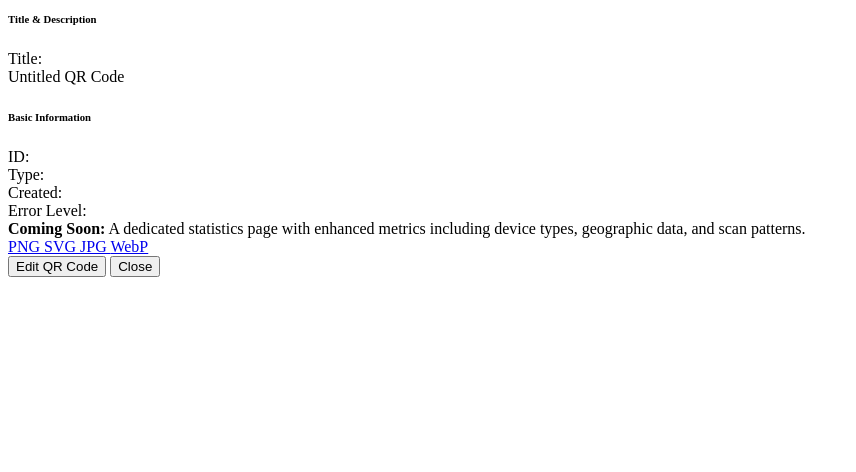
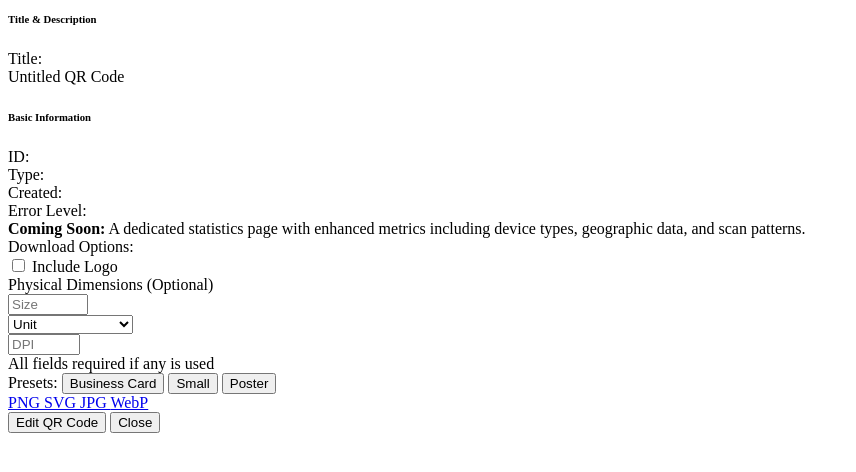
Before and after one commit to gsinghjay/mvp_qr_gen, a FastAPI app: template app/templates/fragments/qr_detail.html in a window 1280 px wide. Shown: the part 272-744 px from the top of the page, without its empty margins (0-856 px from the left). Run offline with FastAPI, Linux system fonts and the light colour scheme; the template is opened without the code that fills it, so the values that code supplies are empty; parts of the project's set-up code (start-up, migrations or seed data) failed here and were passed over; some libraries are stand-ins or nearby versions; grey boxes are pictures that could not be loaded.

Commit message:
feat: add physical dimension inputs to QR details modal

```diff
--- a/app/templates/fragments/qr_detail.html
+++ b/app/templates/fragments/qr_detail.html
@@ -137,9 +137,77 @@
   <div class="alert alert-primary small">
     <i class="bi bi-graph-up me-2"></i> <strong>Coming Soon:</strong> A dedicated statistics page with enhanced metrics including device types, geographic data, and scan patterns.
   </div>
+
+  <!-- Physical Dimensions Card (if provided) -->
+  {% if physical_size is defined and physical_unit is defined and dpi is defined %}
+  <div class="card mb-3">
+    <div class="card-header bg-light">
+      <h6 class="mb-0">Physical Dimensions</h6>
+    </div>
+    <div class="card-body">
+      <div class="row mb-2">
+        <div class="col-4 fw-bold">Size:</div>
+        <div class="col-8">{{ physical_size }} {{ physical_unit }}</div>
+      </div>
+      <div class="row mb-2">
+        <div class="col-4 fw-bold">DPI:</div>
+        <div class="col-8">{{ dpi }}</div>
+      </div>
+      <div class="alert alert-info mb-0 small">
+        <i class="bi bi-info-circle me-2"></i> These physical dimensions will be applied when downloading or viewing the QR code.
+      </div>
+    </div>
+  </div>
+  {% endif %}
 </div>
 
 <div class="modal-footer">
+  <!-- Download Options Section -->
+  <div class="row mb-3 w-100">
+    <div class="col-lg-6">
+      <div class="d-flex align-items-center mb-2">
+        <span class="fw-bold me-3">Download Options:</span>
+      </div>
+      <div class="form-check mb-2">
+        <input type="checkbox" class="form-check-input" id="includeLogo" onchange="updateImageAndDownloadLinks()">
+        <label class="form-check-label" for="includeLogo">Include Logo</label>
+      </div>
+    </div>
+    <div class="col-lg-6">
+      <div class="mb-2">
+        <label class="form-label fw-bold">Physical Dimensions (Optional)</label>
+      </div>
+      <div class="row g-2">
+        <div class="col-4">
+          <input type="number" class="form-control form-control-sm" id="physicalSize" placeholder="Size" min="0.1" max="100" step="0.1" onchange="updateImageAndDownloadLinks()">
+        </div>
+        <div class="col-4">
+          <select class="form-select form-select-sm" id="physicalUnit" onchange="updateImageAndDownloadLinks()">
+            <option value="">Unit</option>
+            <option value="in">Inches (in)</option>
+            <option value="cm">Centimeters (cm)</option>
+            <option value="mm">Millimeters (mm)</option>
+          </select>
+        </div>
+        <div class="col-4">
+          <input type="number" class="form-control form-control-sm" id="dpi" placeholder="DPI" min="72" max="1200" step="1" onchange="updateImageAndDownloadLinks()">
+        </div>
+      </div>
+      <div class="text-muted small mt-1">
+        All fields required if any is used
+      </div>
+      <div class="mt-2">
+        <span class="small me-1">Presets:</span>
+        <button type="button" class="btn btn-sm btn-outline-secondary me-1"
+                onclick="applyPreset(2, 'in', 300)">Business Card</button>
+        <button type="button" class="btn btn-sm btn-outline-secondary me-1"
+                onclick="applyPreset(5, 'cm', 300)">Small</button>
+        <button type="button" class="btn btn-sm btn-outline-secondary"
+                onclick="applyPreset(12, 'in', 300)">Poster</button>
+      </div>
+    </div>
+  </div>
+
   <div class="btn-group me-auto">
     <a href="/api/v1/qr/{{ qr.id }}/image?image_format=png&size=10" id="pngDownload" download="qr-{{ qr.id }}.png" class="btn btn-secondary">
       <i class="bi bi-file-image me-1"></i> PNG
@@ -171,27 +239,82 @@
 </div>
 
 <script>
-  // Update image and download links when logo option changes
-  document.getElementById('includeLogo').addEventListener('change', function() {
-    const logoParam = this.checked ? '&include_logo=true' : '';
-    // When including a logo, always use the highest error correction level
-    const errorParam = this.checked ? '&error_level=h' : '';
-    // Use a larger size when including a logo for better visibility
-    const sizeParam = this.checked ? '&size=20' : '&size=10';
+  // Update image and download links when options change
+  function updateImageAndDownloadLinks() {
+    const logoChecked = document.getElementById('includeLogo').checked;
+    const physicalSize = document.getElementById('physicalSize').value.trim();
+    const physicalUnit = document.getElementById('physicalUnit').value;
+    const dpi = document.getElementById('dpi').value.trim();
+
+    // Base parameters
+    const logoParam = logoChecked ? '&include_logo=true' : '';
+    const errorParam = logoChecked ? '&error_level=h' : '';
+    const sizeParam = logoChecked ? '&size=20' : '&size=10';
+
+    // Check if all physical dimension fields are filled
+    let physicalParams = '';
+    if (physicalSize && physicalUnit && dpi) {
+      physicalParams = `&physical_size=${physicalSize}&physical_unit=${physicalUnit}&dpi=${dpi}`;
+    }
+
+    // Create base URL for each format
+    const basePngUrl = `/api/v1/qr/{{ qr.id }}/image?image_format=png${sizeParam}${logoParam}${errorParam}${physicalParams}`;
+    const baseSvgUrl = `/api/v1/qr/{{ qr.id }}/image?image_format=svg${sizeParam}${logoParam}${errorParam}${physicalParams}`;
+    const baseJpgUrl = `/api/v1/qr/{{ qr.id }}/image?image_format=jpeg${sizeParam}${logoParam}${errorParam}${physicalParams}`;
+    const baseWebpUrl = `/api/v1/qr/{{ qr.id }}/image?image_format=webp${sizeParam}${logoParam}${errorParam}${physicalParams}`;
+
+    // Update image source
+    document.getElementById('qrImage').src = basePngUrl;
 
     // Update error level display
-    document.getElementById('errorLevelDisplay').textContent = this.checked ? 'H (High - for logo)' : '{{ error_level_display }}';
+    document.getElementById('errorLevelDisplay').textContent = logoChecked ? 'H (High - for logo)' : '{{ error_level_display }}';
 
-    // Update the image source with logo, error level and size parameters
-    document.getElementById('qrImage').src = `/api/v1/qr/{{ qr.id }}/image?image_format=png${sizeParam}${logoParam}${errorParam}`;
+    // Update download links
+    document.getElementById('pngDownload').href = basePngUrl;
+    document.getElementById('svgDownload').href = baseSvgUrl;
+    document.getElementById('jpgDownload').href = baseJpgUrl;
+    document.getElementById('webpDownload').href = baseWebpUrl;
 
-    // Update download links with all parameters
-    document.getElementById('pngDownload').href = `/api/v1/qr/{{ qr.id }}/image?image_format=png${sizeParam}${logoParam}${errorParam}`;
-    document.getElementById('svgDownload').href = `/api/v1/qr/{{ qr.id }}/image?image_format=svg${sizeParam}${logoParam}${errorParam}`;
-    document.getElementById('jpgDownload').href = `/api/v1/qr/{{ qr.id }}/image?image_format=jpeg${sizeParam}${logoParam}${errorParam}`;
-    document.getElementById('webpDownload').href = `/api/v1/qr/{{ qr.id }}/image?image_format=webp${sizeParam}${logoParam}${errorParam}`;
+    // Create descriptive filenames based on options
+    let filenameBase = `qr-{{ qr.id }}`;
+    if (physicalSize && physicalUnit && dpi) {
+      filenameBase += `-${physicalSize}${physicalUnit}-${dpi}dpi`;
+    }
+    if (logoChecked) {
+      filenameBase += '-logo';
+    }
+
+    // Update download filenames
+    document.getElementById('pngDownload').download = `${filenameBase}.png`;
+    document.getElementById('svgDownload').download = `${filenameBase}.svg`;
+    document.getElementById('jpgDownload').download = `${filenameBase}.jpg`;
+    document.getElementById('webpDownload').download = `${filenameBase}.webp`;
 
     // Show/hide the format note based on logo selection
-    document.getElementById('formatNote').style.display = this.checked ? 'block' : 'none';
+    document.getElementById('formatNote').style.display = logoChecked ? 'block' : 'none';
+  }
+
+  // Initialize on load
+  document.addEventListener('DOMContentLoaded', function() {
+    // Set initial form state
+    document.getElementById('includeLogo').checked = false;
+
+    // Try to pre-populate physical dimensions if they were already set
+    {% if physical_size is defined and physical_unit is defined and dpi is defined %}
+    document.getElementById('physicalSize').value = '{{ physical_size }}';
+    document.getElementById('physicalUnit').value = '{{ physical_unit }}';
+    document.getElementById('dpi').value = '{{ dpi }}';
+    {% endif %}
+
+    // Update links based on initial state
+    updateImageAndDownloadLinks();
   });
+
+  // Optional: Add presets for common sizes
+  function applyPreset(size, unit, dpi) {
+    document.getElementById('physicalSize').value = size;
+    document.getElementById('physicalUnit').value = unit;
+    document.getElementById('dpi').value = dpi;
+    updateImageAndDownloadLinks();
+  }
 </script>
```
